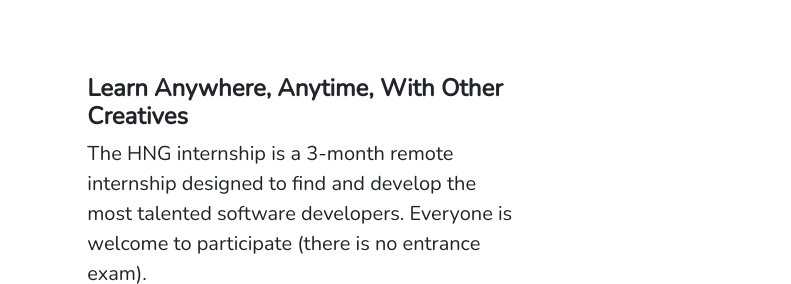
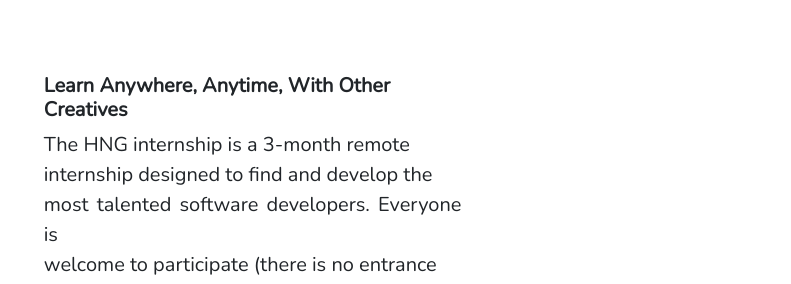
Before and after one commit to bravodam/startng-curriculum, a plain HTML site: page index.html in a window 1280 px wide. Shown: the part 689-973 px from the top of the page, 489-1280 px from the left. Drawn offline with nearby package versions, Linux system fonts and the light colour scheme.

Commit message:
Update index.html

```diff
--- a/index.html
+++ b/index.html
@@ -408,7 +408,7 @@
                 <img class="img-fluid" src="https://res.cloudinary.com/sgnolebagabriel/image/upload/v1570975785/startng/image_2_nbexxk.png">
               </div>
               <div class="col-md-6">
-                  <h4 class="font-weight-bold">Learn Anywhere, Anytime, With Other Creatives</h4>
+                  <h4 class="font-weight-bold" style="font-size: 1.25rem">Learn Anywhere, Anytime, With Other Creatives</h4>
                   <p class="exp">The HNG internship is a 3-month remote <br> internship designed to find and develop the <br> most talented software developers. Everyone is <br> welcome to participate (there is no entrance <br> exam). </p>
                   <a href="#" class="more">Learn more >></a>
               </div>
```
